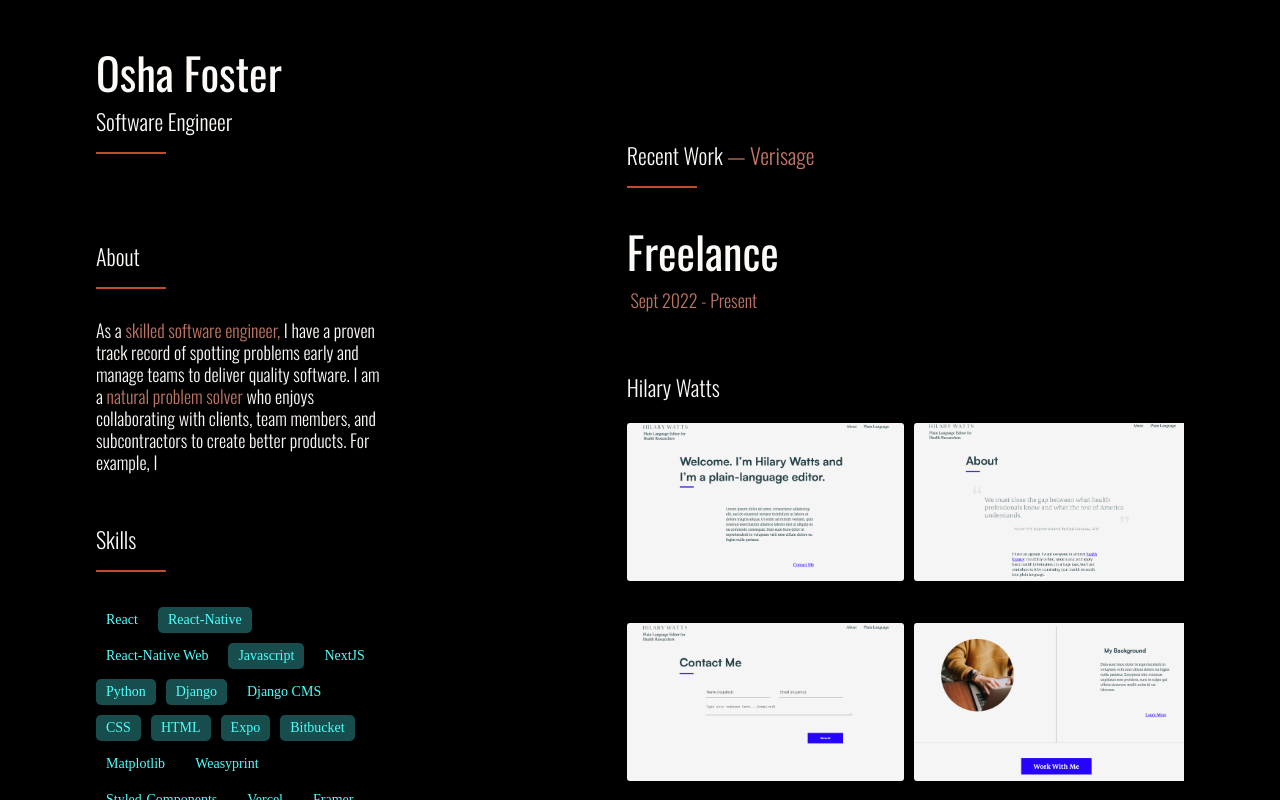
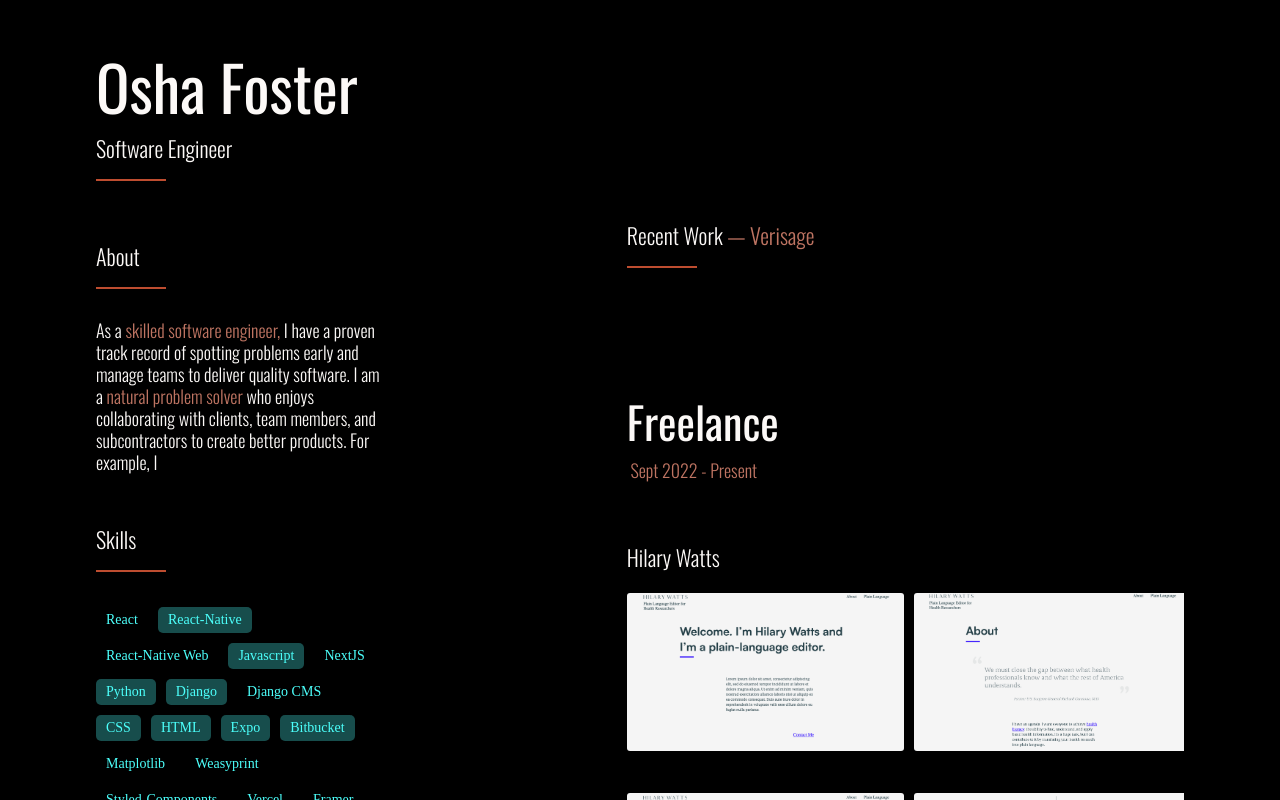
Before and after one commit to OshaFoster/portfolio-23, a Next.js app: page / in a window 1280 px wide. Built offline with nearby package versions, Linux system fonts and the light colour scheme.

Commit message:
update to header and other fixes

```diff
--- a/components/DigNDirt/index.js
+++ b/components/DigNDirt/index.js
@@ -107,13 +107,13 @@
         transition={{ duration: 1 }}
         viewport={{ root: scrollRef, once: false }}
       >
-        <TitleWrap ref={ref}>
+        <TitleWrap >
           <ThinTitle>DigNDirt</ThinTitle>
         </TitleWrap>
         <ImageContainer>{mapImages(dndImages)}</ImageContainer>
 
         <TextWrap>
-          <Text>
+          <Text ref={ref}>
             LeaddeveloperofaReactNativeapplicationforthewebthatallowedclients to
             create label sets for medical supplies. • Developed the frontend
             interface and connected it to a Django backend, ensuring seamless
--- a/components/Header/index.js
+++ b/components/Header/index.js
@@ -1,19 +1,29 @@
 import React from 'react';
 import styled from 'styled-components';
 import _ from 'lodash';
-import { ThinTitle, Decoration, Title } from '../../styles/shared';
+import { ThinTitle, Decoration, Title } from '@/styles/shared';
+import { colors } from '@/styles/colors'
 
 const HeaderWrap = styled.div`
-  margin: auto;
   box-sizing: border-box;
   height: 200px;
+  /* background-color: blue; */
+`;
+
+const Name = styled.h1`
+  font-size: 62px;
+  color: ${colors.text};
+  font-family: 'Oswald', sans-serif;
+  font-weight: 400;
+  margin-block-start: 0em;
+  margin-block-end: 0em;
 `;
 
 export default function Header() {
   return (
     <>
       <HeaderWrap>
-        <Title>Osha Foster</Title>
+        <Name>Osha Foster</Name>
         <ThinTitle>Software Engineer</ThinTitle>
         <Decoration />
       </HeaderWrap>
--- a/components/HilaryWatts/index.js
+++ b/components/HilaryWatts/index.js
@@ -100,12 +100,12 @@
       transition={{ duration: 1 }}
       viewport={{ root: scrollRef, once: false }}
     >
-      <TitleWrap ref={ref}>
+      <TitleWrap >
         <ThinTitle>Hilary Watts </ThinTitle>
       </TitleWrap>
-      <ImageContainer>{mapImages()}</ImageContainer>
-      <TextWrap>
-        <Text>
+      <ImageContainer >{mapImages()}</ImageContainer>
+      <TextWrap >
+        <Text ref={ref}>
           LeaddeveloperofaReactNativeapplicationforthewebthatallowedclients to
           create label sets <Span>&nbsp;natural problem solver&nbsp;</Span>
           for medical supplies. • Developed the frontend interface and connected
--- a/components/MeritMedical/index.js
+++ b/components/MeritMedical/index.js
@@ -103,11 +103,11 @@
       transition={{ duration: 1 }}
       viewport={{ root: scrollRef, once: false }}
     >
-      <TitleWrap ref={ref}>
+      <TitleWrap >
         <ThinTitle>Merit Medical</ThinTitle>
       </TitleWrap>
-      <ImageContainer>{mapImages()}</ImageContainer>
-      <TextWrap>
+      <ImageContainer >{mapImages()}</ImageContainer>
+      <TextWrap ref={ref}>
         <Text>
           LeaddeveloperofaReactNativeapplicationforthewebthatallowedclients to
           create label sets <Span>&nbsp;natural problem solver&nbsp;</Span>
--- a/components/RightHeader/index.js
+++ b/components/RightHeader/index.js
@@ -1,21 +1,22 @@
 import { useState, useEffect, useContext } from 'react';
 import styled from 'styled-components';
 import _ from 'lodash';
-import { ThinTitle, Decoration, Span } from '../../styles/shared';
-import { BsChevronDown } from 'react-icons/bs';
-import { Context } from '../../context/Context';
+import { ThinTitle, Decoration, Span } from '@/styles/shared';
+import { BsCaretDownFill } from 'react-icons/bs';
+import { Context } from '@/context/Context';
 import { motion } from 'framer-motion';
+import { colors } from '@/styles/colors';
 
 const StickyWrap = styled.div`
   position: sticky;
   top: 0;
-  height: 80px;
+  height: 110px;
   background-color: black;
   z-index: 10;
   width: 100%;
   padding-left: 150px;
-  padding-top: 10px;
-  /* background-color: green; */
+  padding-top: 90px;
+  /* background-color: orange; */
 `;
 
 const TitleWrap = styled.div`
@@ -35,14 +36,14 @@
 
 export default function RightHeader() {
   const { inViewStack } = useContext(Context);
-  const [company, setCompany] = useState('');
+  const [company, setCompany] = useState('chevron');
 
   useEffect(() => {
     if (inViewStack === 'hilaryWatts' || inViewStack === 'meritMedical') {
       setCompany('Freelance');
     } else if (inViewStack === 'stepite') {
       setCompany('Stepite');
-    } else {
+    } else if (inViewStack === 'dnd') {
       setCompany('Verisage');
     }
   }, [inViewStack]);
@@ -58,10 +59,21 @@
               animate={{ opacity: 1, scale: 1 }}
               transition={{ duration: 0.5 }}
             >
+            {company !== 'chevron' && (
               <Span> &nbsp;— {company}</Span>
+          )}
+
             </AnimatedTitle>
           </TitleWrap>
-          {/* <BsChevronDown style={{ color:  colors.highlight, fontSize: '24px', marginLeft: '240px' }} /> */}
+          {company === 'chevron' && (
+            <BsCaretDownFill
+              style={{
+                color: colors.highlight,
+                fontSize: '22px',
+                marginLeft: '20px',
+              }}
+            />
+          )}
         </FlexWrap>
         <Decoration />
       </StickyWrap>
--- a/components/Stepite/index.js
+++ b/components/Stepite/index.js
@@ -53,14 +53,14 @@
       viewport={{ root: scrollRef, once: false }}
     >
 
-      <TitleWrap ref={ref}>
+      <TitleWrap >
         <ThinTitle>Stepite</ThinTitle>
       </TitleWrap>
       <LinkWrap>
         <LinkTo href='https://www.stepite.com/'>Stepite.com</LinkTo>
       </LinkWrap>
       <TextWrap>
-        <Text>
+        <Text ref={ref}>
           LeaddeveloperofaReactNativeapplicationforthewebthatallowedclients to
           create label sets for medical supplies. • Developed the frontend
           interface and connected it to a Django backend, ensuring seamless LeaddeveloperofaReactNativeapplicationforthewebthatallowedclients to
--- a/styles/shared.js
+++ b/styles/shared.js
@@ -9,6 +9,7 @@
   font-weight: 400;
   margin-block-start: 0em;
   margin-block-end: 0em;
+  margin-top: 60px;
   /* background-color: red; */
 `;
 
```
